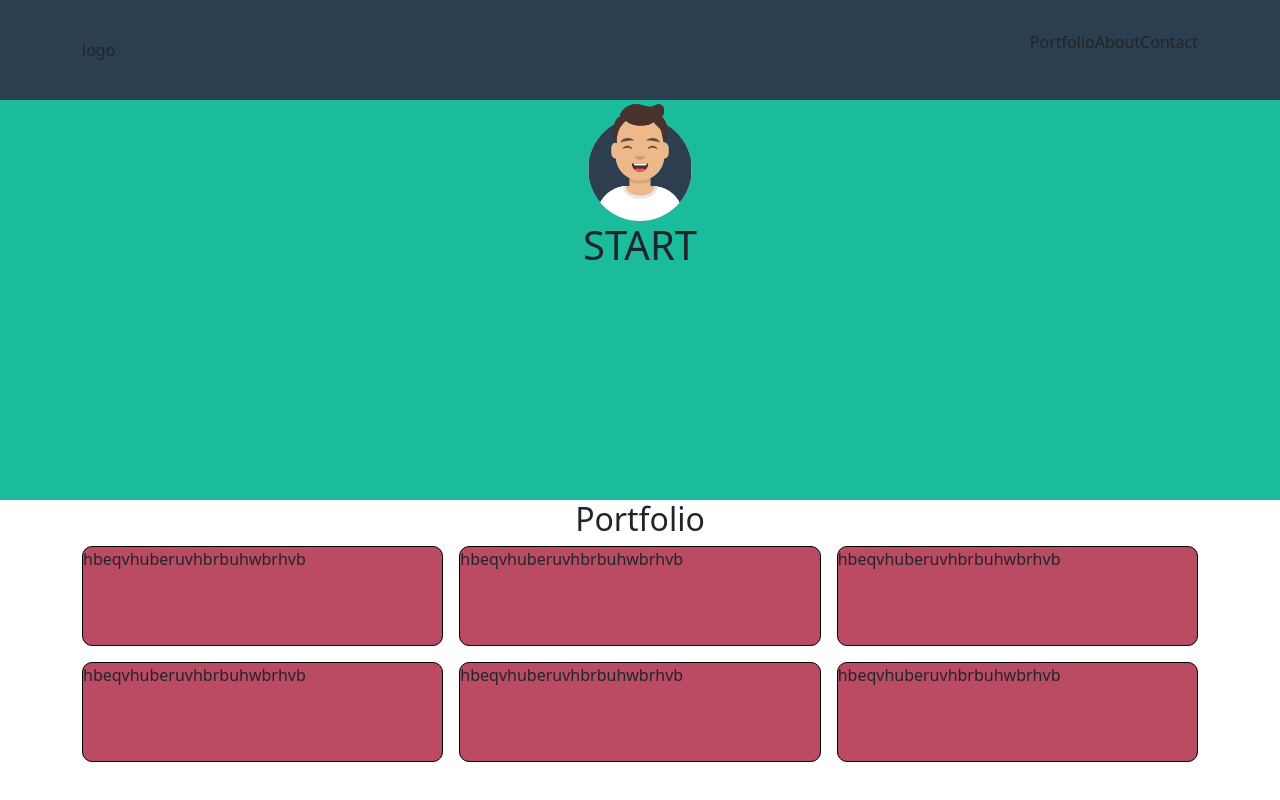
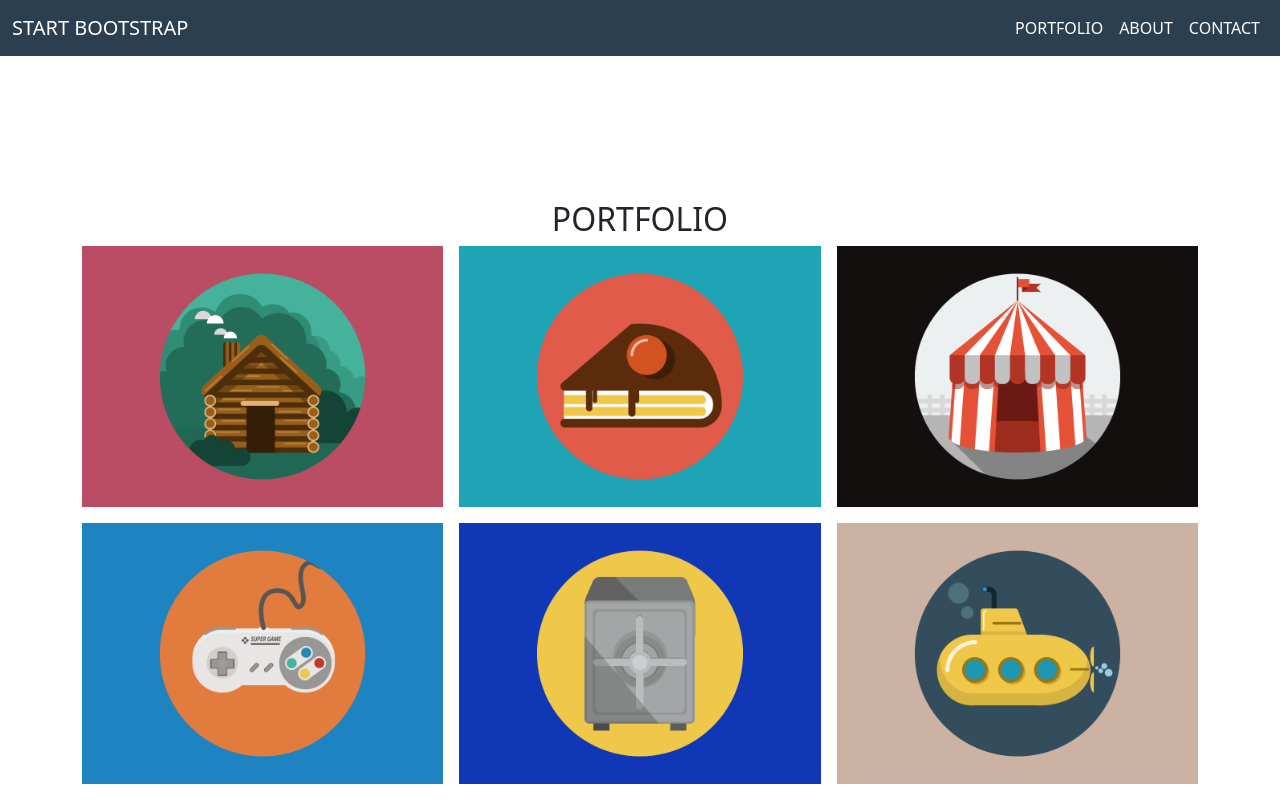
Before and after one commit to FabioMasciarelli/html-css-bootstrap-freelancer, a plain HTML site: page index.html in a window 1280 px wide. Shown: the top 800 px of the page. Drawn offline with nearby package versions, Linux system fonts and the light colour scheme.

Commit message:
add: header details

```diff
--- a/css/style.css
+++ b/css/style.css
@@ -1,7 +1,6 @@
-header {
+.ms_navbar {
     background-color: #2c3f50;
     width: 100%;
-    height: 100px;
 }
 
 ul {
@@ -12,20 +11,14 @@ img {
     max-width: 100%;
 }
 
-.ms_bg_green {
+/* .ms_bg_green {
     background-color: #1abc9c;
     width: 100%;
-    /* debug */
-    height: 400px;
-}
+} */
 
 .ms_container {
     border-radius: 10px;
-    background-color: #ba4b63;
     width: 100%;
-    /* debug */
-    height: 100px;
-    border: 1px solid black;
 }
 
 .ms_bg_footer_top {
--- a/index.html
+++ b/index.html
@@ -11,8 +11,8 @@
         crossorigin="anonymous" referrerpolicy="no-referrer" />
 
     <!-- BOOTSTRAP -->
-    <link href="https://cdn.jsdelivr.net/npm/bootstrap@5.2.3/dist/css/bootstrap.min.css" rel="stylesheet"
-        integrity="sha384-rbsA2VBKQhggwzxH7pPCaAqO46MgnOM80zW1RWuH61DGLwZJEdK2Kadq2F9CUG65" crossorigin="anonymous">
+    <link href="https://cdn.jsdelivr.net/npm/bootstrap@5.3.3/dist/css/bootstrap.min.css" rel="stylesheet"
+        integrity="sha384-QWTKZyjpPEjISv5WaRU9OFeRpok6YctnYmDr5pNlyT2bRjXh0JMhjY6hW+ALEwIH" crossorigin="anonymous" />
 
     <!-- CUSTOM STYLES -->
     <link rel="stylesheet" href="css/style.css">
@@ -22,69 +22,60 @@
 
 <body>
     <header class="d-flex align-items-center">
-        <div class="container">
-            <div class="row">
-                <div class="col-7 d-flex align-items-center">
-                    <div>logo</div>
-                </div>
-                <div class="col-5 d-flex justify-content-end align-items-center">
-                    <a href="" class="d-xs-block d-sm-none">menu</a>
-                    <ul class="d-none d-sm-flex align-items-center">
-                        <li class="align-self-center">Portfolio</li>
-                        <li class="align-self-center">About</li>
-                        <li class="align-self-center">Contact</li>
-                    </ul>
-                </div>
-            </div>
-        </div>
-    </header>
-    <main>
-        <section class="ms_bg_green">
-            <div class="container">
-                <div class="row">
-                    <div class="col-12 d-flex justify-content-center">
-                        <div>
-                            <img src="./img/avatar.svg" alt="foto avatar">
-                            <h1>START</h1>
-                            <span></span>
-                            <span></span>
-                        </div>
+        <nav class="navbar navbar-expand-md ms_navbar">
+            <div class="container-fluid">
+                <a class="navbar-brand text-white" href="#">START BOOTSTRAP</a>
+                <button class="navbar-toggler border-white" type="button" data-bs-toggle="collapse"
+                    data-bs-target="#navbarNavAltMarkup" aria-controls="navbarNavAltMarkup" aria-expanded="false"
+                    aria-label="Toggle navigation">
+                    <i class="fa-solid fa-bars text-white"></i>
+                </button>
+                <div class="collapse navbar-collapse" id="navbarNavAltMarkup">
+                    <div class="navbar-nav ms-auto">
+                        <a class="nav-link active text-white" aria-current="page" href="#">PORTFOLIO</a>
+                        <a class="nav-link text-white" href="#">ABOUT</a>
+                        <a class="nav-link text-white" href="#">CONTACT</a>
                     </div>
                 </div>
             </div>
+        </nav>
+    </header>
+    <main>
+        <section class="ms_bg_green py-5">
+
         </section>
-        <section class="ms_portfolio">
+        <section class="ms_portfolio py-5">
             <div class="container">
-                <h2 class="text-center">Portfolio</h2>
+                <h2 class="text-center">PORTFOLIO</h2>
                 <div class="row g-3">
                     <div class="col-12 col-md-6 col-lg-4">
                         <div class="ms_container">
-                            hbeqvhuberuvhbrbuhwbrhvb
+                            <img src="./img/cabin.png" alt="cabin" class="img-fluid">
                         </div>
                     </div>
                     <div class="col-12 col-md-6 col-lg-4">
                         <div class="ms_container">
-                            hbeqvhuberuvhbrbuhwbrhvb
+                            <img src="./img/cake.png" alt="cake" class="img-fluid">
                         </div>
                     </div>
                     <div class="col-12 col-md-6 col-lg-4">
                         <div class="ms_container">
-                            hbeqvhuberuvhbrbuhwbrhvb
+                            <img src="./img/circus.png" alt="circus" class="img-fluid">
                         </div>
                     </div>
                     <div class="col-12 col-md-6 col-lg-4">
                         <div class="ms_container">
-                            hbeqvhuberuvhbrbuhwbrhvb
+                            <img src="./img/game.png" alt="game" class="img-fluid">
                         </div>
                     </div>
                     <div class="col-12 col-md-6 col-lg-4">
                         <div class="ms_container">
-                            hbeqvhuberuvhbrbuhwbrhvb
+                            <img src="./img/safe.png" alt="safe" class="img-fluid">
                         </div>
                     </div>
                     <div class="col-12 col-md-6 col-lg-4">
                         <div class="ms_container">
-                            hbeqvhuberuvhbrbuhwbrhvb
+                            <img src="./img/submarine.png" alt="submarine" class="img-fluid">
                         </div>
                     </div>
                 </div>
@@ -111,6 +102,9 @@
 
         </div>
     </footer>
+    <script src="https://cdn.jsdelivr.net/npm/bootstrap@5.3.3/dist/js/bootstrap.bundle.min.js"
+        integrity="sha384-YvpcrYf0tY3lHB60NNkmXc5s9fDVZLESaAA55NDzOxhy9GkcIdslK1eN7N6jIeHz"
+        crossorigin="anonymous"></script>
 </body>
 
 </html>
```
